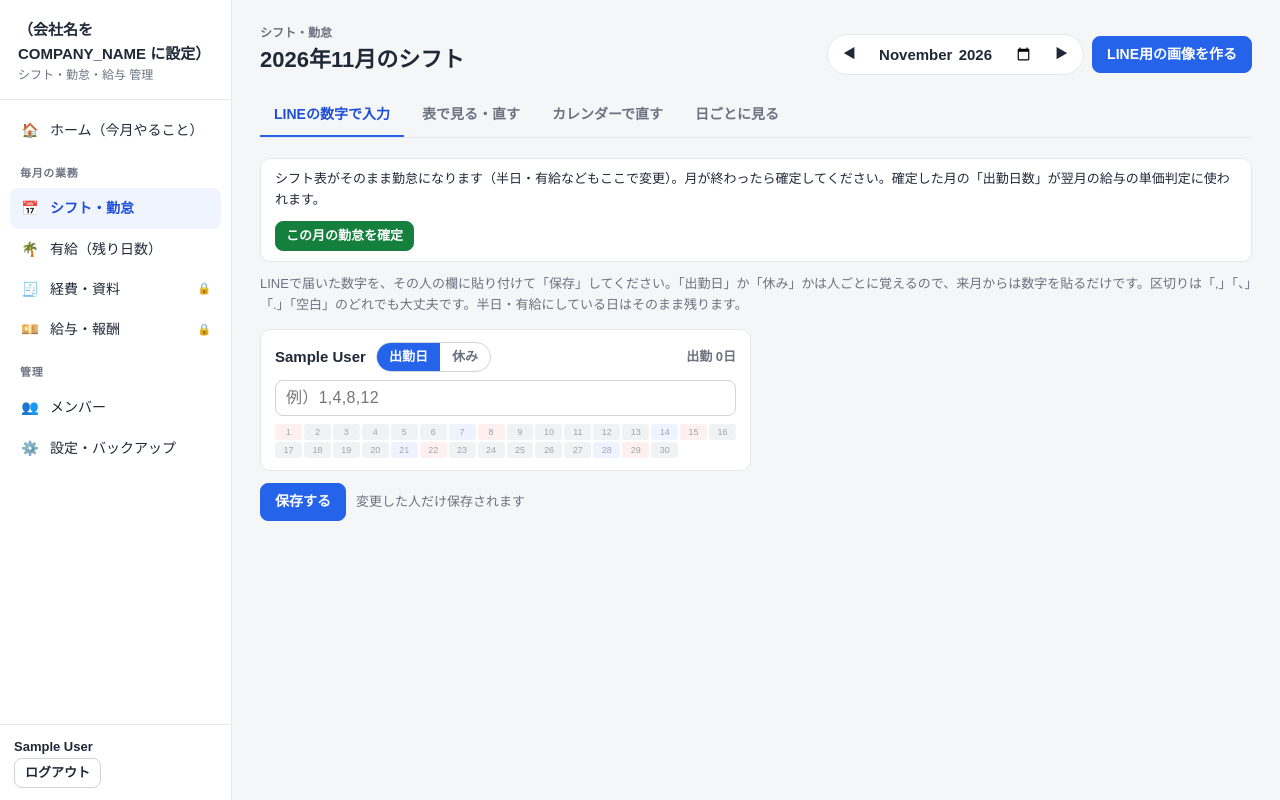
After one commit to khmk1110/claude, a Django app: page /shifts/numbers/ in a window 1280 px wide. The commit adds this page. Run offline with Django 5.2, Linux system fonts and the light colour scheme; a user stored in the database is signed in; data comes from the database, SQL or seed files in the repository; tables that the repository leaves empty hold one stand-in row (values such as "Sample post").

Commit message:
LINEで届く数字のままシフトを入力できる画面を追加、基準の表示を削除
- 「LINEの数字で入力」: 人ごとに「出勤日／休み」を選んで日付の数字を貼り付け（区切りは , 、 . 空白など）。出勤日数とミニカレンダーをその場で表示。人ごとの送り方を記憶。半日・有給の日は保持。読めない数字があれば何も保存しない
- シフトのタブを「LINEの数字で入力／表で見る・直す／カレンダーで直す／日ごとに見る」に整理、ホームの手順もこの画面へ
- シフト表・カレンダーから出勤基準の表示を削除、勤怠の集計はタブから外して「勤怠の詳細」リンクに

Co-Authored-By: Claude Opus 5.5 <noreply@anthropic.com>
Claude-Session: https://claude.ai/code/session_016ehPkpiqzsW3CkDKr96L7i

```diff
--- a/apps/core/views.py
+++ b/apps/core/views.py
@@ -47,9 +47,9 @@ def monthly_flow(month):
     q, pq = f"?month={month:%Y-%m}", f"?month={pm:%Y-%m}"
 
     started = ShiftEntry.objects.filter(member__in=members, date__gte=month, date__lte=month_end(month)).values("member").distinct().count()
-    steps = [_step("1日", f"{month.month}月のシフトを入力する", f"送られてきたシフトを入力（{started} / {len(members)}人 入力済み）",
-                   reverse("shifts:grid") + q, "シフトを入力", bool(members) and started >= len(members), started > 0,
-                   [("Excelから取り込む", reverse("shifts:import"))])]
+    steps = [_step("1日", f"{month.month}月のシフトを入力する", f"LINEで届いた数字を入力（{started} / {len(members)}人 入力済み）",
+                   reverse("shifts:numbers") + q, "シフトを入力", bool(members) and started >= len(members), started > 0,
+                   [("前月のシフトをコピー", reverse("shifts:grid") + q)])]
 
     locked = AttendanceMonthLock.objects.filter(month=pm).exists()
     acq = SalesCount.objects.filter(month=pm, kind="acquired", member__in=payroll_members).values("member").distinct().count()
--- a/apps/members/models.py
+++ b/apps/members/models.py
@@ -52,6 +52,10 @@ class Member(models.Model):
     retired_on = models.DateField("退職日", null=True, blank=True)
     display_order = models.PositiveIntegerField("並び順", default=0, help_text="0 なら追加した順で一番最後に並ぶ")
     note = models.TextField("備考", blank=True)
+    shift_input_mode = models.CharField(
+        "シフトの送り方", max_length=8, choices=[("work", "出勤日を送ってくる"), ("off", "休みの日を送ってくる")], default="work",
+        help_text="LINEで届く数字が出勤日か休みの日か（シフト入力画面で前回の選択を覚えます）",
+    )
     created_at = models.DateTimeField(auto_now_add=True)
     updated_at = models.DateTimeField(auto_now=True)
 
--- a/apps/shifts/urls.py
+++ b/apps/shifts/urls.py
@@ -11,4 +11,5 @@ urlpatterns = [
     path("image.png", views.image_png, name="image"),
     path("history/", views.history, name="history"),
     path("import/", views.import_view, name="import"),
+    path("numbers/", views.numbers, name="numbers"),
 ]
--- a/apps/shifts/views.py
+++ b/apps/shifts/views.py
@@ -208,3 +208,83 @@ def import_view(request):
                     "existing": ShiftEntry.objects.filter(date__year=month.year, date__month=month.month).count(),
                     "members": Member.objects.filter(status=Member.Status.ACTIVE)})
     return render(request, "shifts/import.html", ctx)
+
+
+@login_required
+def numbers(request):
+    """LINEで届く「出勤日」または「休みの日」の数字を、人ごとに貼り付けて入力する（従来のスプレッドシートと同じ入れ方）。
+
+    - 出勤日モード: 入れた日＝出勤、それ以外＝休み / 休みモード: 入れた日＝休み、それ以外＝出勤
+    - すでに半日・有給・半日＋半日有給にしている日はそのまま残す
+    """
+    from django.db import transaction
+
+    from apps.attendance.models import AttendanceMonthLock
+    from apps.core.months import month_end
+
+    from .legacy import DayListError, parse_day_list
+    from .models import ShiftEntry
+
+    month = month_from_request(request)
+    last = month_end(month).day
+    members = list(services.members_for_month(month))
+    entries = {}
+    for e in ShiftEntry.objects.filter(member__in=members, date__gte=month, date__lte=month_end(month)).select_related("work_type"):
+        entries.setdefault(e.member_id, {})[e.date.day] = e.work_type.code
+    locked = AttendanceMonthLock.objects.filter(month=month).exists()
+    special = {"half", "paid", "half_paid"}
+
+    def current_text(m, mode):
+        codes = entries.get(m.pk, {})
+        if not codes:
+            return ""
+        target = "work" if mode == "work" else "off"
+        return ",".join(str(d) for d in sorted(codes) if codes[d] == target)
+
+    rows, errors = [], {}
+    if request.method == "POST" and not locked:
+        plan = []
+        for m in members:
+            mode = request.POST.get(f"mode_{m.pk}", m.shift_input_mode)
+            text = request.POST.get(f"days_{m.pk}", "").strip()
+            initial = request.POST.get(f"initial_{m.pk}", "")
+            initial_mode = request.POST.get(f"initial_mode_{m.pk}", "")
+            if text == initial and mode == initial_mode:
+                continue  # 変更なし
+            try:
+                listed = set(parse_day_list(text, last))
+            except DayListError as e:
+                errors[m.pk] = str(e)
+                continue
+            plan.append((m, mode, listed))
+        if not errors and plan:
+            work, off = WorkType.objects.get(code="work"), WorkType.objects.get(code="off")
+            with transaction.atomic():
+                n = 0
+                for m, mode, listed in plan:
+                    work_days = listed if mode == "work" else set(range(1, last + 1)) - listed
+                    keep = {d for d, c in entries.get(m.pk, {}).items() if c in special}  # 半日・有給はそのまま
+                    dates = [month.replace(day=d) for d in range(1, last + 1) if d not in keep]
+                    n += services.set_shifts([m], [d for d in dates if d.day in work_days], work, user=request.user, reason="LINEの数字から入力")
+                    n += services.set_shifts([m], [d for d in dates if d.day not in work_days], off, user=request.user, reason="LINEの数字から入力")
+                    if m.shift_input_mode != mode:
+                        Member.objects.filter(pk=m.pk).update(shift_input_mode=mode)
+            messages.success(request, f"{len(plan)}人分のシフトを保存しました。")
+            return redirect(f"/shifts/numbers/?month={month:%Y-%m}")
+        if errors:
+            messages.error(request, "読み取れない数字があります。赤い行を直してから、もう一度保存してください（まだ何も保存していません）。")
+        elif not plan:
+            messages.info(request, "変更はありませんでした。")
+    for m in members:
+        mode = request.POST.get(f"mode_{m.pk}") if request.method == "POST" else None
+        mode = mode or m.shift_input_mode
+        init = current_text(m, mode)
+        text = request.POST.get(f"days_{m.pk}", init) if request.method == "POST" else init
+        specials = sorted(d for d, c in entries.get(m.pk, {}).items() if c in special)
+        rows.append({"member": m, "mode": mode, "text": text, "initial": init, "error": errors.get(m.pk, ""),
+                     "specials": specials, "has": bool(entries.get(m.pk))})
+    return render(request, "shifts/numbers.html", {
+        **month_context(month), "rows": rows, "last": last, "locked": locked, "view": "numbers",
+        "lock": AttendanceMonthLock.objects.filter(month=month).first(),
+        "first_weekday": (month.weekday() + 1) % 7,
+    })
--- a/static/css/app.css
+++ b/static/css/app.css
@@ -255,3 +255,26 @@ table.shift tfoot th.name { background: #fafbfc; }
 .cal .day.today::after { content: none; }
 .hint-sp { display: none; }
 @media (max-width: 960px) { .hint-sp { display: inline; } .lockbar { padding: 8px 12px; } }
+
+/* ---- LINEの数字で入力 ---- */
+.num-list { display: grid; gap: 10px; grid-template-columns: repeat(auto-fill, minmax(340px, 1fr)); }
+.num-card { background: var(--surface); border: 1px solid var(--line); border-radius: var(--radius); padding: 12px 14px; }
+.num-card.err { border-color: #f1a7a7; background: #fffafa; }
+.num-head { display: flex; align-items: center; gap: 10px; flex-wrap: wrap; margin-bottom: 8px; }
+.num-count { margin-left: auto; font-weight: 700; }
+.seg { display: inline-flex; border: 1px solid var(--line-strong); border-radius: 999px; overflow: hidden; }
+.seg label { cursor: pointer; } .seg input { display: none; }
+.seg span { display: inline-block; padding: 4px 12px; font-size: 13px; font-weight: 700; color: var(--muted); }
+.seg input:checked + span { background: var(--primary); color: #fff; }
+.num-input { width: 100%; font-size: 16px; letter-spacing: .02em; }
+.mini { display: grid; grid-template-columns: repeat(16, 1fr); gap: 2px; margin-top: 8px; }
+.mini span { font-size: 9px; text-align: center; line-height: 16px; border-radius: 3px; background: #f1f2f4; color: #9ca3af; }
+.mini span.sat { background: #eef3ff; } .mini span.sun { background: #fff0f0; }
+.mini span.on { background: #3b82f6; color: #fff; font-weight: 700; }
+.mini span.sp { background: #fde68a; color: #92400e; font-weight: 700; }
+.save-bar { position: sticky; bottom: 0; display: flex; gap: 10px; align-items: center; padding: 12px 0; background: linear-gradient(transparent, var(--bg) 30%); }
+@media (max-width: 960px) {
+  .num-list { grid-template-columns: 1fr; }
+  .save-bar { bottom: calc(60px + env(safe-area-inset-bottom)); }
+  .save-bar .btn { flex: 1; padding: 12px; font-size: 16px; }
+}
--- a/templates/shifts/_head.html
+++ b/templates/shifts/_head.html
@@ -6,10 +6,10 @@
   </div>
 </div>
 <nav class="tabs">
-  <a class="{% if view == 'table' %}active{% endif %}" href="?month={{ month_param }}">表で入力</a>
-  <a class="{% if view == 'person' %}active{% endif %}" href="?month={{ month_param }}&view=person">人ごとに入力</a>
-  <a class="{% if view == 'day' %}active{% endif %}" href="?month={{ month_param }}&view=day">日ごとに見る</a>
-  <a href="{% url 'attendance:month' %}?month={{ month_param }}">勤怠の集計・遅刻欠勤</a>
+  <a class="{% if view == 'numbers' %}active{% endif %}" href="{% url 'shifts:numbers' %}?month={{ month_param }}">LINEの数字で入力</a>
+  <a class="{% if view == 'table' %}active{% endif %}" href="{% url 'shifts:grid' %}?month={{ month_param }}">表で見る・直す</a>
+  <a class="{% if view == 'person' %}active{% endif %}" href="{% url 'shifts:grid' %}?month={{ month_param }}&view=person">カレンダーで直す</a>
+  <a class="{% if view == 'day' %}active{% endif %}" href="{% url 'shifts:grid' %}?month={{ month_param }}&view=day">日ごとに見る</a>
 </nav>
 <div class="lockbar {% if lock %}locked{% endif %}">
   {% if lock %}
--- /dev/null
+++ b/templates/shifts/numbers.html
@@ -0,0 +1,62 @@
+{% extends "base.html" %}
+{% block title %}シフト（LINEの数字で入力）{% endblock %}
+{% block topbar %}シフト・勤怠{% endblock %}
+{% block content %}
+{% include "shifts/_head.html" with view_query="" %}
+<p class="muted small" style="margin-top:0">LINEで届いた数字を、その人の欄に貼り付けて「保存」してください。「出勤日」か「休み」かは人ごとに覚えるので、来月からは数字を貼るだけです。区切りは「,」「、」「.」「空白」のどれでも大丈夫です。半日・有給にしている日はそのまま残ります。</p>
+<form method="post" id="numbers-form">{% csrf_token %}<input type="hidden" name="month" value="{{ month_param }}">
+<div class="num-list">
+  {% for r in rows %}
+  <div class="num-card {% if r.error %}err{% endif %}" data-row>
+    <div class="num-head">
+      <span class="strong">{{ r.member.display_label }}</span>
+      <span class="seg">
+        <label><input type="radio" name="mode_{{ r.member.pk }}" value="work" {% if r.mode == "work" %}checked{% endif %} {% if locked %}disabled{% endif %}><span>出勤日</span></label>
+        <label><input type="radio" name="mode_{{ r.member.pk }}" value="off" {% if r.mode == "off" %}checked{% endif %} {% if locked %}disabled{% endif %}><span>休み</span></label>
+      </span>
+      <span class="num-count small muted" data-count></span>
+    </div>
+    <input class="num-input" name="days_{{ r.member.pk }}" value="{{ r.text }}" placeholder="例）1,4,8,12" inputmode="text" autocomplete="off" {% if locked %}disabled{% endif %}>
+    <input type="hidden" name="initial_{{ r.member.pk }}" value="{{ r.initial }}"><input type="hidden" name="initial_mode_{{ r.member.pk }}" value="{{ r.mode }}">
+    <div class="mini" data-mini data-special="{{ r.specials|join:',' }}"></div>
+    {% if r.error %}<div class="text-danger small">{{ r.error }}</div>{% endif %}
+    {% if r.specials %}<div class="small muted">半日・有給の日（そのまま残ります）: {{ r.specials|join:"、" }}日</div>{% endif %}
+  </div>
+  {% empty %}<p class="muted">対象のメンバーがいません。</p>{% endfor %}
+</div>
+{% if not locked and rows %}<div class="save-bar"><button class="btn btn-primary" type="submit">保存する</button><span class="small muted">変更した人だけ保存されます</span></div>{% endif %}
+</form>
+<script>
+(() => {
+  const last = {{ last }}, first = {{ first_weekday }};
+  const parse = t => {
+    const out = new Set(); let bad = false;
+    t.normalize("NFKC").split(/[,，、.．\s・/]+/).forEach(x => { if (!x) return; if (!/^\d+$/.test(x)) { bad = true; return; }
+      const n = +x; if (n < 1 || n > last) bad = true; else out.add(n); });
+    return {days: out, bad};
+  };
+  document.querySelectorAll("[data-row]").forEach(row => {
+    const input = row.querySelector(".num-input"), mini = row.querySelector("[data-mini]"), count = row.querySelector("[data-count]");
+    const special = new Set((mini.dataset.special || "").split(",").filter(Boolean).map(Number));
+    const render = () => {
+      const mode = row.querySelector("input[type=radio]:checked").value;
+      const {days, bad} = parse(input.value);
+      let html = "", work = 0;
+      for (let d = 1; d <= last; d++) {
+        const wd = (first + d - 1) % 7;
+        const isWork = special.has(d) ? null : (mode === "work" ? days.has(d) : !days.has(d));
+        if (isWork) work++;
+        const cls = special.has(d) ? "sp" : (isWork ? "on" : "") + (wd === 0 ? " sun" : wd === 6 ? " sat" : "");
+        html += `<span class="${cls}" title="${d}日">${d}</span>`;
+      }
+      mini.innerHTML = html;
+      count.textContent = `出勤 ${work}日` + (special.size ? `＋半日・有給 ${special.size}日` : "");
+      row.classList.toggle("err", bad);
+    };
+    input.addEventListener("input", render);
+    row.querySelectorAll("input[type=radio]").forEach(r => r.addEventListener("change", render));
+    render();
+  });
+})();
+</script>
+{% endblock %}
--- a/templates/shifts/person.html
+++ b/templates/shifts/person.html
@@ -7,7 +7,7 @@
 {% if sel %}
 <div class="card" style="margin-bottom:12px">
   <div class="page-head" style="margin:0 0 10px"><div><h2 style="margin:0">{{ sel.member.name }}</h2><div class="small muted">{{ sel.member.get_employment_type_display }}</div></div>
-    <div class="num"><span class="muted small">予定</span> <b class="big" id="planned">{{ sel.planned_days.normalize }}</b><span class="small">日</span>{% if sel.standard is not None %}<div class="small muted">基準 {{ sel.standard.normalize }}日</div>{% endif %}</div></div>
+    <div class="num"><span class="muted small">予定</span> <b class="big" id="planned">{{ sel.planned_days.normalize }}</b><span class="small">日</span></div></div>
   <p class="small muted" style="margin:0 0 10px">{% if lock %}この月は確定済みのため変更できません。{% else %}下で種類を選んでから、日付をタップしてください（もう一度タップで「未定」に戻ります）。{% endif %}</p>
   <div class="cal" id="cal" data-member="{{ sel.member.pk }}">
     {% for w in "日月火水木金土" %}<div class="wd {% if forloop.first %}sun{% elif forloop.last %}sat{% endif %}">{{ w }}</div>{% endfor %}
```
Also changed, not shown: apps/shifts/tests.py (+46 -1 lines), templates/attendance/month.html (+1 -6 lines), templates/shifts/grid.html (+3 -5 lines), apps/members/migrations/0003_shift_input_mode.py (added).
